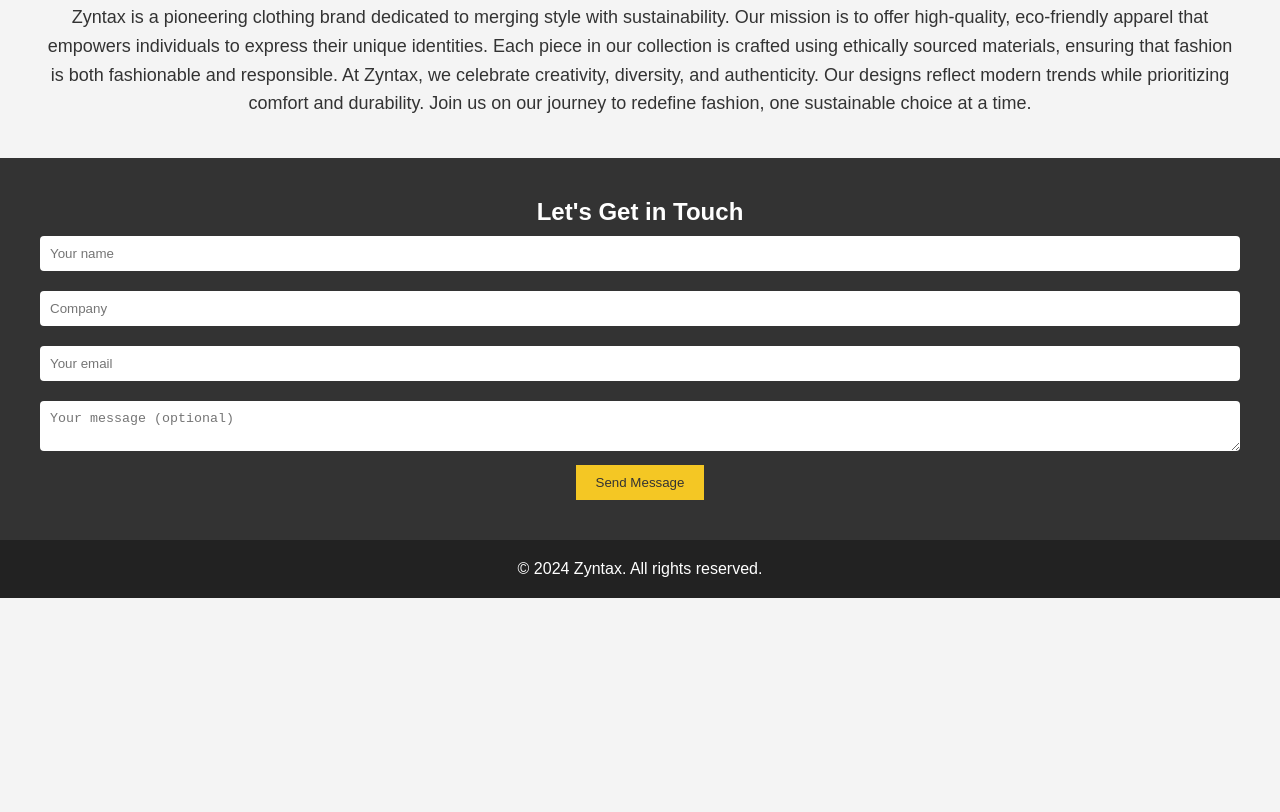
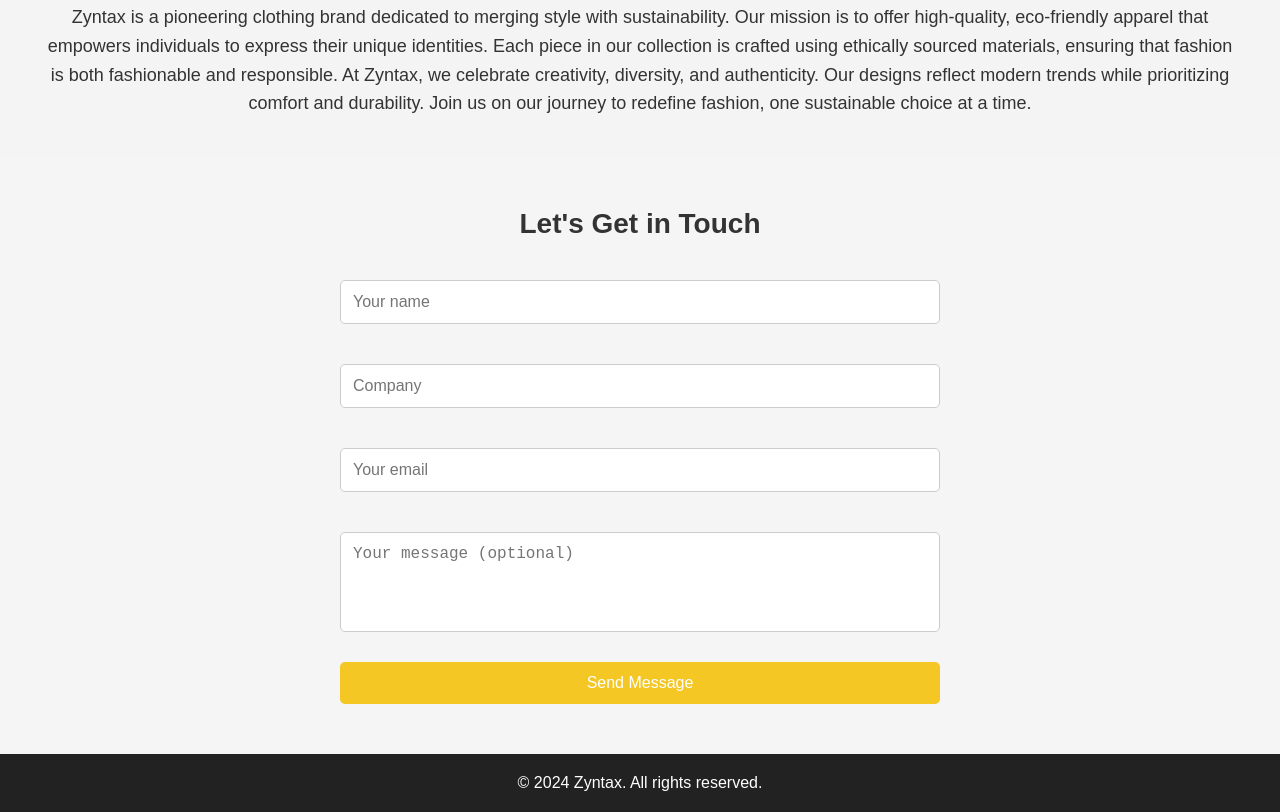
Before and after one commit to Zyntex123/Zyntex_web, a plain HTML site: page index.html in a window 1280 px wide. Shown: the part 2175-2987 px from the top of the page. Before the commit the page ends 2773 px from the top, so only its background shows below. Drawn offline with Linux system fonts and the light colour scheme.

Commit message:
Update styles.css

```diff
--- a/styles.css
+++ b/styles.css
@@ -315,3 +315,54 @@ footer a:hover {
     width: 20px; /* Adjust size as needed */
     margin-right: 5px; /* Space between icon and text */
 }
+/* Contact Us Section */
+.contact {
+    background-color: #f5f5f5; /* Light background */
+    padding: 50px 20px;
+    text-align: center;
+}
+
+.contact h2 {
+    font-size: 28px;
+    color: #333; /* Match the title color */
+    margin-bottom: 30px;
+    font-weight: bold;
+}
+
+#contact-form {
+    max-width: 600px;
+    margin: 0 auto;
+    display: flex;
+    flex-direction: column;
+    gap: 20px; /* Space between form fields */
+}
+
+#contact-form input,
+#contact-form textarea {
+    width: 100%;
+    padding: 12px;
+    font-size: 16px;
+    border: 1px solid #ccc;
+    border-radius: 5px;
+    outline: none;
+}
+
+#contact-form textarea {
+    height: 100px; /* Fixed height for the message box */
+    resize: none; /* Disable resizing */
+}
+
+#contact-form button {
+    background-color: #f4c724; /* Button color */
+    color: white;
+    padding: 12px 20px;
+    font-size: 16px;
+    border: none;
+    border-radius: 5px;
+    cursor: pointer;
+    transition: background-color 0.3s ease;
+}
+
+#contact-form button:hover {
+    background-color: #f4c724; /* Darker shade on hover */
+}
```
